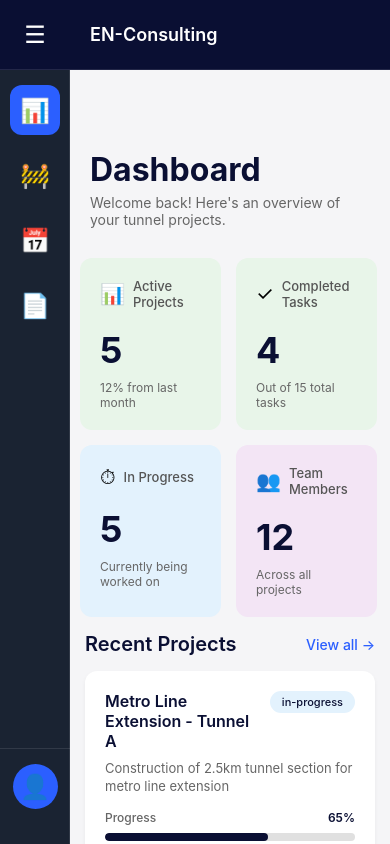
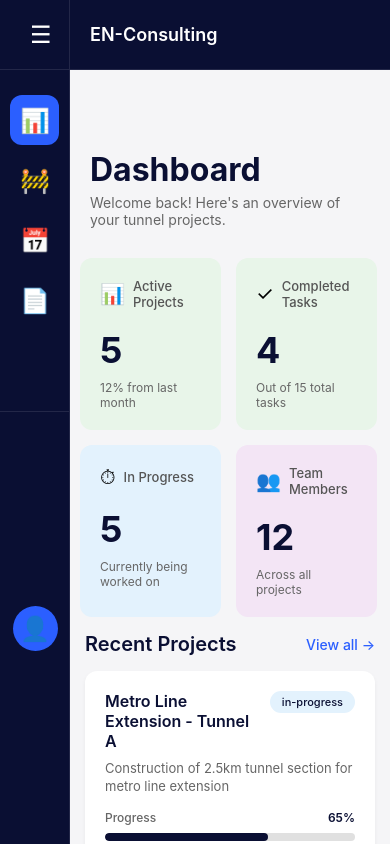
Before and after one commit to tobias200728/EN-Consulting_Projektmanagement-tool, a React Native app in the folder frontend/: screen /Dashboard in a window 390 px wide. Built offline with nearby package versions, Linux system fonts and the light colour scheme.

Commit message:
Sidebar fix

```diff
--- a/frontend/components/Layout.jsx
+++ b/frontend/components/Layout.jsx
@@ -1,12 +1,11 @@
 import React, { useRef, useState } from 'react';
 import { View, Text, TouchableOpacity, Animated } from 'react-native';
 import { useNavigation, useRoute } from '@react-navigation/native';
-import Sidebar from './Sidebar';
 import { styles } from '../style/Layout.styles';
 
 export default function Layout({ children }) {
   const [open, setOpen] = useState(false);
-  const slideAnim = useRef(new Animated.Value(-250)).current; // Komplett versteckt
+  const slideAnim = useRef(new Animated.Value(0)).current; // 0 = closed, 1 = open
   const navigation = useNavigation();
   const route = useRoute();
 
@@ -20,7 +19,7 @@ export default function Layout({ children }) {
   const toggleMenu = () => {
     setOpen(!open);
     Animated.timing(slideAnim, {
-      toValue: open ? -250 : 70, // -250 = versteckt, 70 = sichtbar (neben Icon-Bar)
+      toValue: open ? 0 : 1,
       duration: 300,
       useNativeDriver: false,
     }).start();
@@ -30,46 +29,84 @@ export default function Layout({ children }) {
     navigation.navigate(screen);
   };
 
+  // Interpolate width for sidebar
+  const sidebarWidth = slideAnim.interpolate({
+    inputRange: [0, 1],
+    outputRange: [70, 250], // 70px (icons only) to 250px (full sidebar)
+  });
+
   return (
     <View style={styles.container}>
-      {/* Icon Bar - Always Visible */}
-      <View style={styles.iconBar}>
+      {/* Animated Sidebar */}
+      <Animated.View style={[styles.sidebar, { width: sidebarWidth }]}>
+        {/* Top Section: Burger + Navigation */}
+        <View>
           {/* Burger Menu Button */}
           <TouchableOpacity style={styles.burgerButton} onPress={toggleMenu}>
+            <View style={{ width: '100%', paddingLeft: 20 }}>
               <Text style={styles.burgerIcon}>☰</Text>
+            </View>
           </TouchableOpacity>
 
-        {/* Navigation Icons */}
+          {/* Navigation Items */}
+          <View style={styles.menuContainer}>
             {menuItems.map((item, index) => {
               const isActive = route.name === item.screen;
               return (
                 <TouchableOpacity
                   key={index}
                   style={[
-                styles.iconBarItem,
-                isActive && styles.iconBarItemActive
+                    styles.sidebarItem,
+                    isActive && styles.sidebarItemActive
                   ]}
                   onPress={() => handleIconPress(item.screen)}
                 >
-              <Text style={styles.iconBarIcon}>{item.icon}</Text>
+                  <View style={styles.iconContainer}>
+                    <Text style={styles.sidebarIcon}>{item.icon}</Text>
+                  </View>
+                  <Animated.View
+                    style={[
+                      styles.textContainer,
+                      {
+                        opacity: slideAnim,
+                        width: slideAnim.interpolate({
+                          inputRange: [0, 1],
+                          outputRange: [0, 150],
+                        }),
+                      },
+                    ]}
+                  >
+                    <Text style={styles.sidebarText}>{item.label}</Text>
+                  </Animated.View>
                 </TouchableOpacity>
               );
             })}
-
-        {/* Spacer to push avatar to bottom */}
-        <View style={{ flex: 1 }} />
+          </View>
+        </View>
 
         {/* User Avatar at Bottom */}
+        <View style={styles.userSection}>
           <View style={styles.userAvatarContainer}>
             <View style={styles.userAvatar}>
               <Text style={styles.userAvatarText}>👤</Text>
             </View>
           </View>
+          <Animated.View
+            style={[
+              styles.userInfoContainer,
+              {
+                opacity: slideAnim,
+                width: slideAnim.interpolate({
+                  inputRange: [0, 1],
+                  outputRange: [0, 150],
+                }),
+              },
+            ]}
+          >
+            <Text style={styles.userName}>John Engineer</Text>
+            <Text style={styles.userRole}>Project Manager</Text>
+          </Animated.View>
         </View>
-
-      {/* Sidebar - Hidden by default, slides in when open */}
-      <Animated.View style={[styles.sidebar, { left: slideAnim }]}>
-        <Sidebar onPress={toggleMenu} />
       </Animated.View>
 
       {/* Overlay - Only visible when sidebar is open */}
@@ -82,12 +119,14 @@ export default function Layout({ children }) {
       )}
 
       {/* Topbar */}
-      <View style={styles.topbar}>
+      <Animated.View style={[styles.topbar, { marginLeft: sidebarWidth }]}>
         <Text style={styles.title}>EN-Consulting</Text>
-      </View>
+      </Animated.View>
 
       {/* Content */}
-      <View style={styles.content}>{children}</View>
+      <Animated.View style={[styles.content, { marginLeft: sidebarWidth }]}>
+        {children}
+      </Animated.View>
     </View>
   );
 }
--- a/frontend/components/Sidebar.jsx
+++ /dev/null
@@ -1,93 +0,0 @@
-import React, { useState } from 'react';
-import { View, Text, TouchableOpacity } from 'react-native';
-import { useNavigation, useRoute } from '@react-navigation/native';
-import { styles } from '../style/Sidebar.styles';
-
-export default function Sidebar({ onPress }) {
-  const navigation = useNavigation();
-  const route = useRoute();
-
-  const menuItems = [
-    { label: "Dashboard", icon: "📊", screen: "Dashboard" },
-    { label: "Projekte", icon: "🚧", screen: "Projects" },
-    { label: "Kalender", icon: "📅", screen: "Calendar" },
-    { label: "Dokumente", icon: "📄", screen: "Documents" },
-  ];
-
-  const handlePress = (screen) => {
-    if (screen === "Login") {
-      navigation.navigate("Login");
-    } else {
-      navigation.navigate(screen);
-    }
-    onPress();
-  };
-
-  return (
-    <View style={styles.container}>
-      {/* Logo Bereich */}
-      <View style={styles.logoContainer}>
-        <View style={styles.logoCircle}>
-          <Text style={styles.logoText}>EN</Text>
-        </View>
-        <View>
-          <Text style={styles.brandText}>EN-Consulting</Text>
-          <Text style={styles.brandSubtext}>Project Management</Text>
-        </View>
-      </View>
-
-      {/* Navigation Items */}
-      <View style={styles.menuContainer}>
-        {menuItems.map((item, index) => {
-          const isActive = route.name === item.screen;
-
-          return (
-            <TouchableOpacity
-              key={index}
-              style={[
-                styles.item,
-                isActive && styles.itemActive
-              ]}
-              onPress={() => handlePress(item.screen)}
-            >
-              <View style={styles.iconContainer}>
-                <Text style={styles.icon}>{item.icon}</Text>
-              </View>
-              <Text style={styles.text}>{item.label}</Text>
-            </TouchableOpacity>
-          );
-        })}
-
-        {/* Separator */}
-        <View style={styles.separator} />
-
-        {/* Logout */}
-        <TouchableOpacity
-          style={styles.item}
-          onPress={() => handlePress("Login")}
-        >
-          <View style={styles.iconContainer}>
-            <Text style={styles.icon}>🚪</Text>
-          </View>
-          <Text style={styles.text}>Abmelden</Text>
-        </TouchableOpacity>
-      </View>
-
-      {/* Footer */}
-      <View style={styles.footer}>
-        <View style={styles.userInfo}>
-          <View style={styles.avatar}>
-            <Text style={styles.avatarText}>JE</Text>
-          </View>
-          <View>
-            <Text style={styles.userName}>John Engineer</Text>
-            <Text style={styles.userRole}>Project Manager</Text>
-          </View>
-        </View>
-        <View style={styles.footerDivider} />
-        <Text style={styles.footerText}>© 2025 EN-Consulting</Text>
-        <Text style={styles.footerSub}>Version 1.0</Text>
-      </View>
-    </View>
-  );
-}
--- a/frontend/style/Layout.styles.js
+++ b/frontend/style/Layout.styles.js
@@ -8,60 +8,91 @@ export const styles = StyleSheet.create({
     backgroundColor: '#f5f5f7',
   },
 
-  // Icon Bar - Always Visible
-  iconBar: {
+  // Animated Sidebar
+  sidebar: {
     position: 'absolute',
     top: 0,
     bottom: 0,
     left: 0,
-    width: 70,
-    backgroundColor: '#1a2332',
-    zIndex: 30, // Höchster z-index
-    paddingTop: 0,
-    paddingBottom: 20,
+    backgroundColor: '#0a0f33',
+    zIndex: 30,
     borderRightWidth: 1,
     borderRightColor: 'rgba(255,255,255,0.1)',
+    overflow: 'hidden',
+    flexDirection: 'column',
+    justifyContent: 'space-between', // This pushes content apart
   },
 
   // Burger Menu Button
   burgerButton: {
-    width: 70,
     height: 70,
     justifyContent: 'center',
     alignItems: 'center',
     backgroundColor: '#0a0f33',
     borderBottomWidth: 1,
     borderBottomColor: 'rgba(255,255,255,0.1)',
+    paddingLeft: 10, // Align burger icon to left when open
   },
   burgerIcon: {
     fontSize: 24,
     color: 'white',
   },
 
-  // Navigation Icons
-  iconBarItem: {
+  // Menu Container
+  menuContainer: {
+    paddingTop: 20,
+  },
+
+  // Sidebar Items
+  sidebarItem: {
+    flexDirection: 'row',
+    alignItems: 'center',
+    height: 50,
+    marginVertical: 5,
+    marginHorizontal: 10,
+    borderRadius: 12,
+    overflow: 'hidden',
+  },
+  sidebarItemActive: {
+    backgroundColor: '#2b5fff',
+  },
+
+  // Icon Container (fixed width)
+  iconContainer: {
     width: 50,
     height: 50,
     justifyContent: 'center',
     alignItems: 'center',
-    marginTop: 15,
-    marginHorizontal: 10,
-    borderRadius: 12,
   },
-  iconBarItemActive: {
-    backgroundColor: '#2b5fff',
-  },
-  iconBarIcon: {
+  sidebarIcon: {
     fontSize: 24,
   },
 
-  // User Avatar Container
-  userAvatarContainer: {
-    width: 70,
+  // Text Container (animated width)
+  textContainer: {
+    justifyContent: 'center',
+    overflow: 'hidden',
+  },
+  sidebarText: {
+    fontSize: 15,
+    color: 'white',
+    fontWeight: '500',
+  },
+
+  // User Section at Bottom
+  userSection: {
+    flexDirection: 'row',
+    alignItems: 'center',
     paddingVertical: 15,
-    alignItems: 'center',
+    paddingHorizontal: 10,
     borderTopWidth: 1,
     borderTopColor: 'rgba(255,255,255,0.1)',
+  },
+  userAvatarContainer: {
+    width: 50,
+    height: 50,
+    justifyContent: 'center',
+    alignItems: 'center',
   },
   userAvatar: {
     width: 45,
@@ -75,30 +106,31 @@ export const styles = StyleSheet.create({
     fontSize: 24,
   },
 
-  // Sidebar - Hidden by default (left: -250)
-  sidebar: {
-    position: 'absolute',
-    top: 0,
-    bottom: 0,
-    left: -250, // Komplett versteckt (startet links außerhalb)
-    width: 250,
-    zIndex: 20, // Über Content, unter Icon-Bar
-    shadowColor: '#000',
-    shadowOffset: { width: 4, height: 0 },
-    shadowOpacity: 0.3,
-    shadowRadius: 10,
-    elevation: 10,
+  // User Info Container (animated)
+  userInfoContainer: {
+    justifyContent: 'center',
+    overflow: 'hidden',
+  },
+  userName: {
+    fontSize: 14,
+    fontWeight: '600',
+    color: 'white',
+  },
+  userRole: {
+    fontSize: 11,
+    color: 'rgba(255,255,255,0.6)',
+    marginTop: 2,
   },
 
-  // Overlay - Covers content when sidebar is open
+  // Overlay
   overlay: {
     position: 'absolute',
-    left: 70, // Startet nach Icon-Bar
+    left: 0, // Start from 0 to cover everything
     right: 0,
     top: 0,
     bottom: 0,
     backgroundColor: 'rgba(0,0,0,0.5)',
-    zIndex: 15, // Über Content, unter Sidebar und Icon-Bar
+    zIndex: 25, // Below sidebar (30) but above content
   },
 
   // Topbar
@@ -108,7 +140,6 @@ export const styles = StyleSheet.create({
     flexDirection: 'row',
     alignItems: 'center',
     paddingHorizontal: 20,
-    paddingLeft: 90, // Space for icon bar
     borderBottomWidth: 1,
     borderBottomColor: 'rgba(255,255,255,0.1)',
     zIndex: 1,
@@ -123,7 +154,6 @@ export const styles = StyleSheet.create({
   content: {
     flex: 1,
     backgroundColor: '#f5f5f7',
-    marginLeft: 70, // Space for icon bar
-    marginTop: 70, // Space for topbar
+    marginTop: 70,
   },
 });
--- a/frontend/style/Sidebar.styles.js
+++ /dev/null
@@ -1,122 +0,0 @@
-import { StyleSheet } from 'react-native';
-
-export const styles = StyleSheet.create({
-  container: {
-    flex: 1,
-    backgroundColor: '#0a0f33',
-    paddingHorizontal: 20,
-  },
-  logoContainer: {
-    flexDirection: 'row',
-    alignItems: 'center',
-    paddingTop: 50,
-    paddingBottom: 30,
-    borderBottomWidth: 1,
-    borderBottomColor: 'rgba(255,255,255,0.1)',
-  },
-  logoCircle: {
-    width: 50,
-    height: 50,
-    backgroundColor: '#2b5fff',
-    borderRadius: 25,
-    justifyContent: 'center',
-    alignItems: 'center',
-    marginRight: 15,
-  },
-  logoText: {
-    fontSize: 20,
-    fontWeight: 'bold',
-    color: 'white',
-  },
-  brandText: {
-    fontSize: 16,
-    fontWeight: 'bold',
-    color: 'white',
-    letterSpacing: 0.5,
-  },
-  brandSubtext: {
-    fontSize: 11,
-    color: 'rgba(255,255,255,0.6)',
-    marginTop: 2,
-  },
-  menuContainer: {
-    flex: 1,
-    paddingTop: 20,
-  },
-  item: {
-    flexDirection: 'row',
-    alignItems: 'center',
-    paddingVertical: 14,
-    paddingHorizontal: 12,
-    borderRadius: 10,
-    marginBottom: 6,
-  },
-  itemActive: {
-    backgroundColor: '#2b5fff',
-  },
-  iconContainer: {
-    width: 35,
-    alignItems: 'center',
-    marginRight: 12,
-  },
-  icon: {
-    fontSize: 20,
-  },
-  text: {
-    fontSize: 15,
-    color: 'white',
-    fontWeight: '500',
-  },
-  separator: {
-    height: 1,
-    backgroundColor: 'rgba(255,255,255,0.1)',
-    marginVertical: 15,
-  },
-  footer: {
-    paddingVertical: 20,
-    borderTopWidth: 1,
-    borderTopColor: 'rgba(255,255,255,0.1)',
-  },
-  userInfo: {
-    flexDirection: 'row',
-    alignItems: 'center',
-    marginBottom: 15,
-  },
-  avatar: {
-    width: 40,
-    height: 40,
-    backgroundColor: '#2b5fff',
-    borderRadius: 20,
-    justifyContent: 'center',
-    alignItems: 'center',
-    marginRight: 12,
-  },
-  avatarText: {
-    fontSize: 14,
-    fontWeight: 'bold',
-    color: 'white',
-  },
-  userName: {
-    fontSize: 14,
-    fontWeight: '600',
-    color: 'white',
-  },
-  userRole: {
-    fontSize: 11,
-    color: 'rgba(255,255,255,0.6)',
-  },
-  footerDivider: {
-    height: 1,
-    backgroundColor: 'rgba(255,255,255,0.1)',
-    marginVertical: 12,
-  },
-  footerText: {
-    fontSize: 11,
-    color: 'rgba(255,255,255,0.5)',
-    marginBottom: 4,
-  },
-  footerSub: {
-    fontSize: 10,
-    color: 'rgba(255,255,255,0.4)',
-  },
-});
```
Lines whose indentation alone changed are shown as unchanged.
